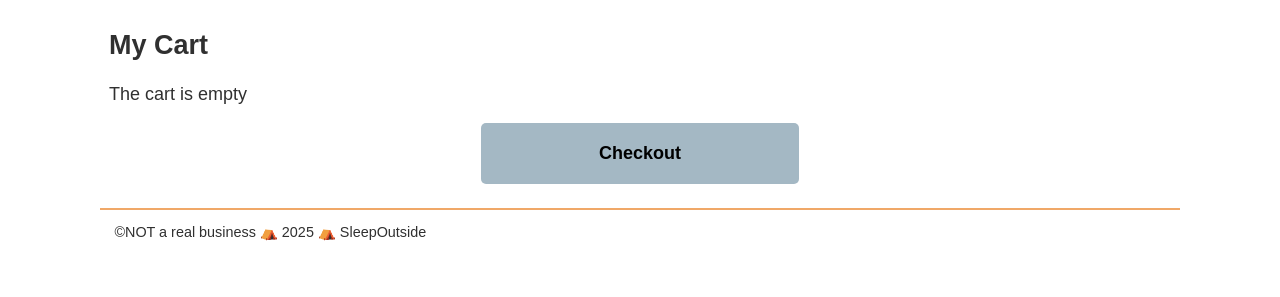
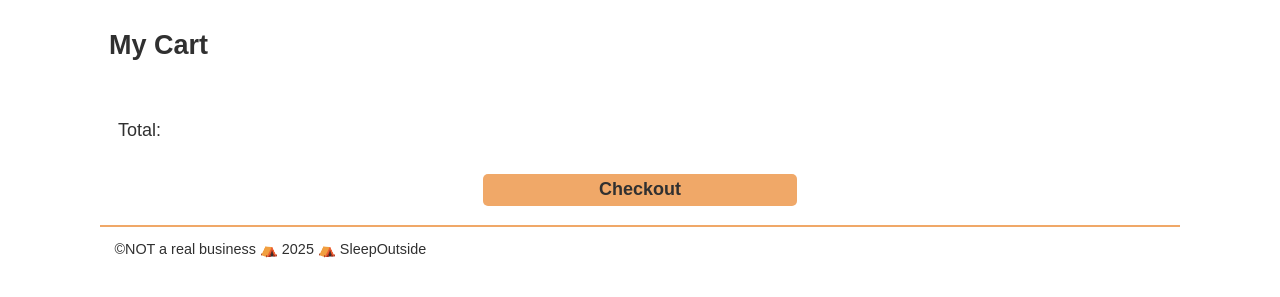
Before and after one commit to rjam16/SleepOutside, a website: page src/cart/index.html in a window 1280 px wide. Shown: the part 63-360 px from the top of the page. Drawn offline with Linux system fonts and the light colour scheme; files that its build step writes are made by us from their sources; files whose address does not match are found by name.

Commit message:
total$ cart start

```diff
--- a/src/cart/index.html
+++ b/src/cart/index.html
@@ -22,7 +22,7 @@
       <section class="products">
         <h2>My Cart</h2>
 
-        <ul class="product-list">
+        <ul class="product-list column">
           <!-- <li class="cart-card divider">
             <a href="product_pages/marmot-ajax-3.html" class="cart-card__image">
               <img
@@ -54,10 +54,12 @@
             <p class="cart-card__price">$199.99</p>
           </li> -->
         </ul>
-        <a href="/checkout/index.html" class="checkout-button">Checkout</a>
+        <div class="cart-footer hide">
+          <a href="/checkout/index.html" class="checkout-button">Checkout</a>
+          <p class="cart-total">Total:</p>
+        </div>
       </section>
     </main>
-
     <footer id=footer></footer>
   </body>
 </html>
--- a/src/css/style.css
+++ b/src/css/style.css
@@ -166,6 +166,39 @@ button {
   width: 100%;
 }
 
+.column {
+  flex-direction: column;
+}
+.hide {
+  display: none;
+}
+
+.cart-total {
+  text-align: right;
+}
+.cart-footer {
+  display: flex;
+  /* justify-content: space-between;
+  align-items: center; */
+  padding: 0 0.5em;
+  /* new ones I added */
+  align-items: flex-start;
+  flex-direction: column-reverse;
+}
+.cart-footer > a {
+  /* display: block; */
+  padding: 0.3em 0.5em;
+  background-color: var(--primary-color);
+  text-decoration: none;
+  border-radius: 5px;
+  /* new ones I added */
+  margin-bottom: 10px;
+}
+.cart-footer a:link,
+.cart-footer a:visited {
+  color: var(--dark-grey);
+}
+
 /* Start cart list card styles */
 .cart-card {
   display: grid;
--- a/src/js/cart.js
+++ b/src/js/cart.js
@@ -1,7 +1,10 @@
 import { getLocalStorage } from "./utils.mjs";
 import {loadHeaderFooter} from "./utils.mjs";
+import ShoppingCart from "./ShoppingCart.mjs";
 
-loadHeaderFooter()
+loadHeaderFooter();
+
+const cart = new ShoppingCart("so-cart", ".product-list");
 
 function renderCartContents() {
   const cartItems = getLocalStorage("so-cart");
@@ -12,6 +15,24 @@ function renderCartContents() {
     document.querySelector(".checkout-button").computedStyleMap.display = "none";
     document.querySelector(".product-list").innerHTML = "<li>The cart is empty</li>"
   }
+}
+
+cart.renderCartContents();
+
+const showTotal = getLocalStorage("so-cart");
+if (showTotal.length !== 0) {
+  document.querySelector(".cart-footer").classList.remove("hide");
+  const cartPrice = localStorage.getItem("so-cart");
+  const cartItem = JSON.parse(cartPrice);
+
+  let totalPrice = 0;
+  cartItem.forEach(item => {
+    const price = item.FinalPrice * item.quantity;
+    totalPrice += price;
+  })
+
+  document.querySelector(".cart-total").textContent += `$${totalPrice.toFixed(2)}`;
+
 }
 
 function cartItemTemplate(item) {
```
